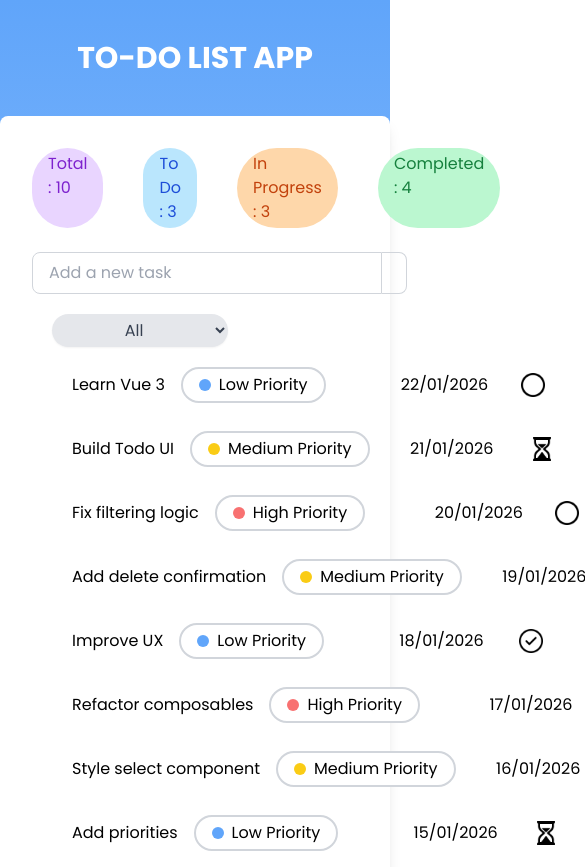
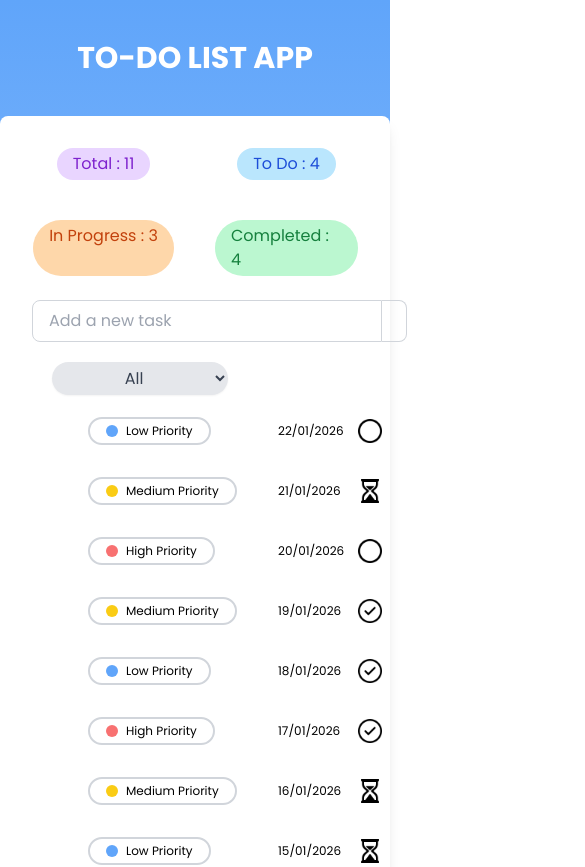
Before and after one commit to arlmoop/To-Do-List-App, a Vue app: page / in a window 390 px wide. Shown: the top 867 px of the page, 585 px wide, since content can reach past the window. Built offline with nearby package versions, Linux system fonts and the light colour scheme; grey boxes are pictures that could not be loaded.

Commit message:
feat: add responsive design for md (tablet)

```diff
--- a/src/App.vue
+++ b/src/App.vue
@@ -7,7 +7,9 @@
     </h1>
 
     <div class="bg-white p-8 rounded-lg shadow-lg w-full max-w-5xl">
-      <div class="flex flex-row gap-10 mb-6">
+      <div
+        class="grid grid-cols-4 max-md:grid-cols-2 gap-10 mb-6 max-md:grid-cols-2"
+      >
         <div class="flex-1 flex justify-center">
           <p class="text-purple-700 bg-purple-200 px-4 py-1 rounded-full w-fit">
             Total : {{ tasks.length }}
@@ -83,7 +85,7 @@
           @delete-task="deleteTask(task.id)"
           @change-priority="changePriority(task)"
           @change-state="changeState(task)"
-          class="mt-2"
+          class="mt-2 max-md:text-xs"
         />
       </ul>
     </div>
--- a/src/TaskItem.vue
+++ b/src/TaskItem.vue
@@ -1,10 +1,12 @@
 <template>
-  <li class="flex justify-between items-center px-6 py-2 rounded-lg mb-3 mx-4">
-    <div class="flex-1 text-left pr-4 max-w-md relative group">
+  <li
+    class="grid grid-cols-[1fr_auto] md:grid-cols-[minmax(200px,1fr)_auto] items-center px-6 py-2 rounded-lg mb-3 mx-4 gap-4"
+  >
+    <div class="text-left relative group min-w-0">
       <span class="truncate block">
         {{ props.title }}
       </span>
-      <!-- Tooltip -->
+      <!-- Tooltip de Claude -->
       <div
         class="absolute left-0 bottom-full mb-2 hidden group-hover:block bg-gray-800 text-white text-sm rounded-lg px-3 py-2 whitespace-normal break-words max-w-xs z-10 shadow-lg"
       >
@@ -16,12 +18,11 @@
     </div>
 
     <div
-      class="grid items-center"
-      style="grid-template-columns: 220px 120px auto"
+      class="grid items-center grid-cols-[220px_120px_auto] max-md:grid-cols-[190px_80px_auto] shrink-0"
     >
       <div class="flex justify-start">
         <span
-          class="flex flex-row bg-white border-2 border-gray-300 rounded-full mr-10 px-4 py-1 select-none cursor-pointer items-center"
+          class="flex flex-row bg-white border-2 border-gray-300 rounded-full px-4 py-1 select-none cursor-pointer items-center"
           @click="changePriority()"
           ><div class="w-3 h-3 rounded-full mr-2" :class="bg_circle"></div>
           {{ text_priority }} Priority</span
@@ -33,7 +34,7 @@
         <img
           :src="'/images/' + icon_state_path"
           @click="changeState()"
-          class="w-6 h-6 mr-4"
+          class="w-6 h-6 mr-4 max-md:mr-2"
         />
 
         <button @click="show_delete_task = true" class="p-1 select-none">
--- a/src/composables/useTasks.js
+++ b/src/composables/useTasks.js
@@ -33,6 +33,12 @@ export const useTasks = () => {
     makeTask("Add priorities", 7, "in-progress", 1),
     makeTask("Test edge cases", 8, "done", 3),
     makeTask("Polish animations", 9, "to-do", 2),
+    makeTask(
+      "dzeubduzd zhd zd zie dz dh zje dize dz djkze dihz dizd dzeubduzd zhd zd zie dz dh zje dize dz djkze dihz dizd",
+      9,
+      "to-do",
+      2,
+    ),
   ]);
 
   const addMission = () => {
```
Also changed, not shown: src/assets/main.css (renamed from src/main.css).
